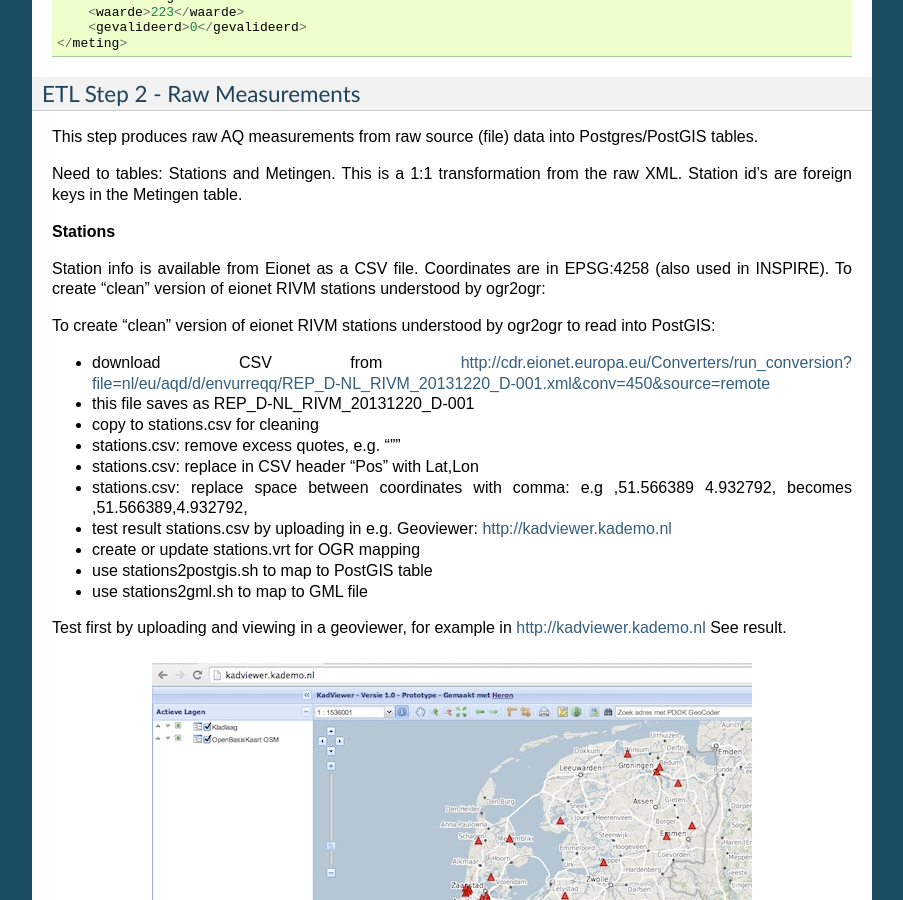
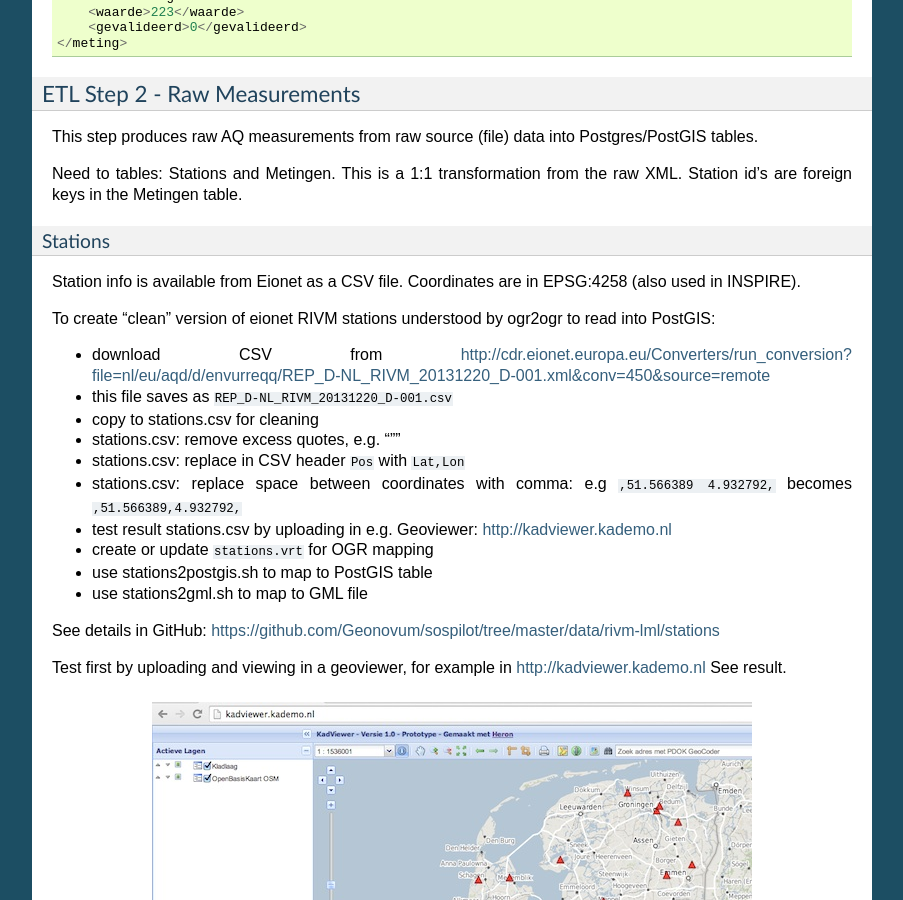
Before and after one commit to Geonovum/sospilot, a Sphinx documentation site: the page built from docs/data.rst, in a window 1280 px wide and 900 px high, scrolled down 3637 px. Shown: the whole window, without its empty margins (198-1101 px from the left). Built offline with Sphinx 7.4.7, drawn with Linux system fonts in a browser that asks for light colours.

Commit message:
add raw xml files and doc updates

```diff
--- a/docs/data.rst
+++ b/docs/data.rst
@@ -1,5 +1,6 @@
 .. _data:
 
+===============
 Data Management
 ===============
 
@@ -13,7 +14,7 @@ as mentioned here is all related to LML RIVM data, i.e. Dutch Air Quality Data.
 Source code for data management and ETL can be found in GitHub: https://github.com/Geonovum/sospilot/tree/master/src
 
 Architecture
-------------
+============
 
 Figure 1 sketches the overall SOSPilot architecture with emphasis on the flow of data (arrows).
 Circles depict harvesting/ETL processes. Server-instances are in rectangles. Datastores
@@ -26,7 +27,7 @@ the "DB"-icons.
 
 
 ETL Design
-----------
+==========
 
 Three main ETL steps with three datastores:
 
@@ -59,7 +60,7 @@ Advantages of this approach:
 * OWS server (WMS/WFS evt WCS) can directly use op Core OM DB (possibly via Measurements/Stations JOIN VIEW evt, see below)
 
 ETL Step 1. - Harvester
-~~~~~~~~~~~~~~~~~~~~~~~
+-----------------------
 
 The RIVM data server provides measurements of the past month in a collection
 of XML files served by an Apache HTTP server. See figure below.
@@ -113,9 +114,8 @@ vs "XML": ::
     </meting>
 
 
-
 ETL Step 2 - Raw Measurements
-~~~~~~~~~~~~~~~~~~~~~~~~~~~~~
+-----------------------------
 
 This step produces raw AQ measurements from raw source (file) data into Postgres/PostGIS
 tables.
@@ -123,23 +123,25 @@ tables.
 Need to tables: Stations and Metingen. This is a 1:1 transformation from the raw XML.
 Station id's are foreign keys in the Metingen table.
 
-**Stations**
+Stations
+~~~~~~~~
 
 Station info is available from Eionet as a CSV file. Coordinates are in EPSG:4258 (also used in INSPIRE).
-To create "clean" version of eionet RIVM stations understood by ogr2ogr:
 
 To create "clean" version of eionet RIVM stations understood by ogr2ogr to read into PostGIS:
 
 * download CSV from http://cdr.eionet.europa.eu/Converters/run_conversion?file=nl/eu/aqd/d/envurreqq/REP_D-NL_RIVM_20131220_D-001.xml&conv=450&source=remote
-* this file saves as REP_D-NL_RIVM_20131220_D-001
+* this file saves as ``REP_D-NL_RIVM_20131220_D-001.csv``
 * copy to stations.csv for cleaning
 * stations.csv: remove excess quotes, e.g. """
-* stations.csv: replace in CSV header "Pos" with Lat,Lon
-* stations.csv: replace space between coordinates with comma: e.g ,51.566389 4.932792, becomes ,51.566389,4.932792,
+* stations.csv: replace in CSV header ``Pos`` with ``Lat,Lon``
+* stations.csv: replace space between coordinates with comma: e.g ``,51.566389 4.932792,`` becomes ``,51.566389,4.932792,``
 * test result stations.csv by uploading in e.g. Geoviewer: http://kadviewer.kademo.nl
-* create or update stations.vrt for OGR mapping
+* create or update ``stations.vrt`` for OGR mapping
 * use stations2postgis.sh to map to PostGIS table
 * use stations2gml.sh to map to GML file
+
+See details in GitHub: https://github.com/Geonovum/sospilot/tree/master/data/rivm-lml/stations
 
 Test first by uploading and viewing in a  geoviewer, for example in http://kadviewer.kademo.nl
 See result.
@@ -157,7 +159,7 @@ Reading into PostGIS
    *Figure - RIVM Eionet Stations Read into Postgres/PostGIS*
 
 ETL Step 3 - SOS ready Data
-~~~~~~~~~~~~~~~~~~~~~~~~~~~
+---------------------------
 
 In this step the Raw Measurements data (see Step 2) is transformed to "SOS Ready Data",
 i.e. data that can be handled by the 52North SOS server. Two options:
--- a/docs/intro.rst
+++ b/docs/intro.rst
@@ -1,5 +1,6 @@
 .. _intro:
 
+=====
 Intro
 =====
 
@@ -9,7 +10,7 @@ It can always be found at `sospilot.readthedocs.org <http://sospilot.readthedocs
 The project GitHub repository is at https://github.com/Geonovum/sospilot
 
 About this Dcoument
--------------------
+===================
 
 This document is written in `Restructured Text (rst) <http://docutils.sourceforge.net/rst.html>`_
 generated by `Sphinx <http://sphinx-doc.org/index.html>`_ and hosted by `ReadTheDocs.org (RTD) <http://ReadTheDocs.org>`_.
```
Also changed, not shown: 4 other files.
